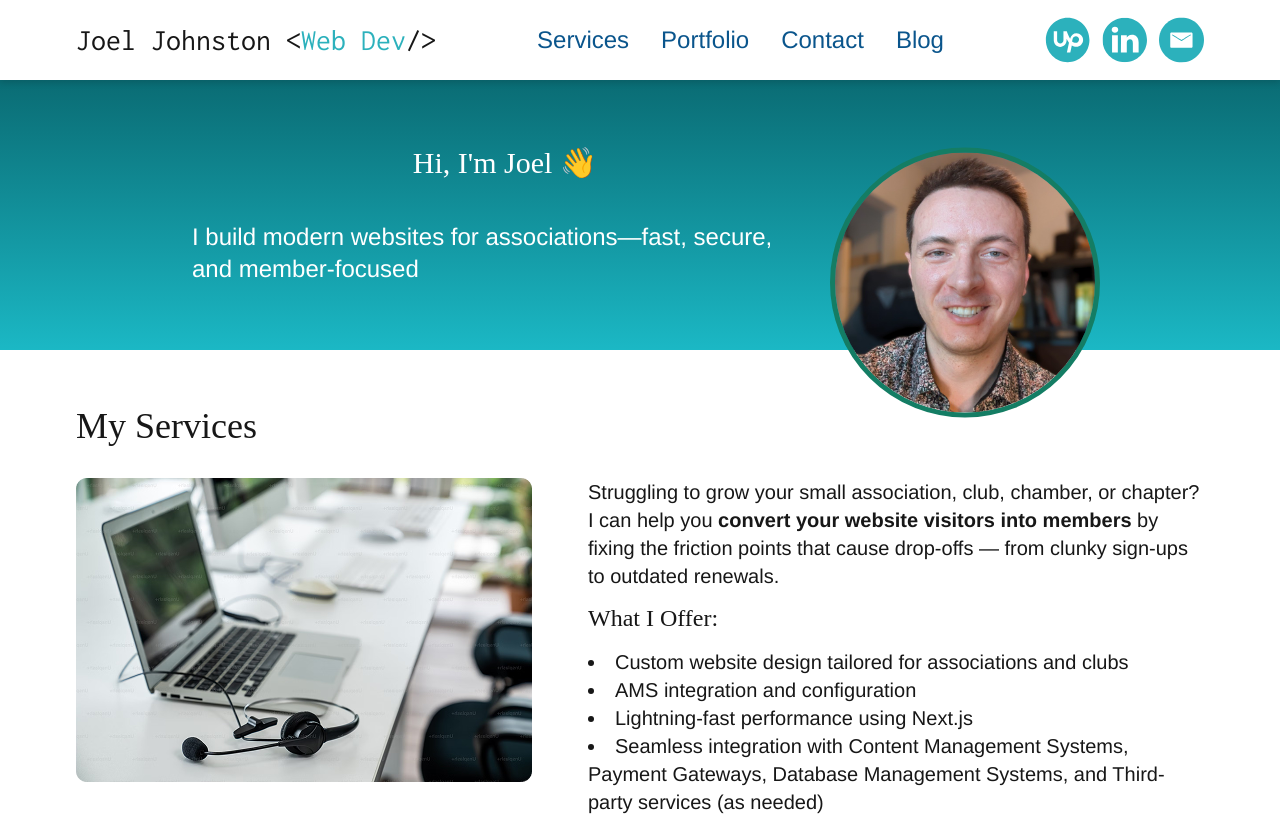
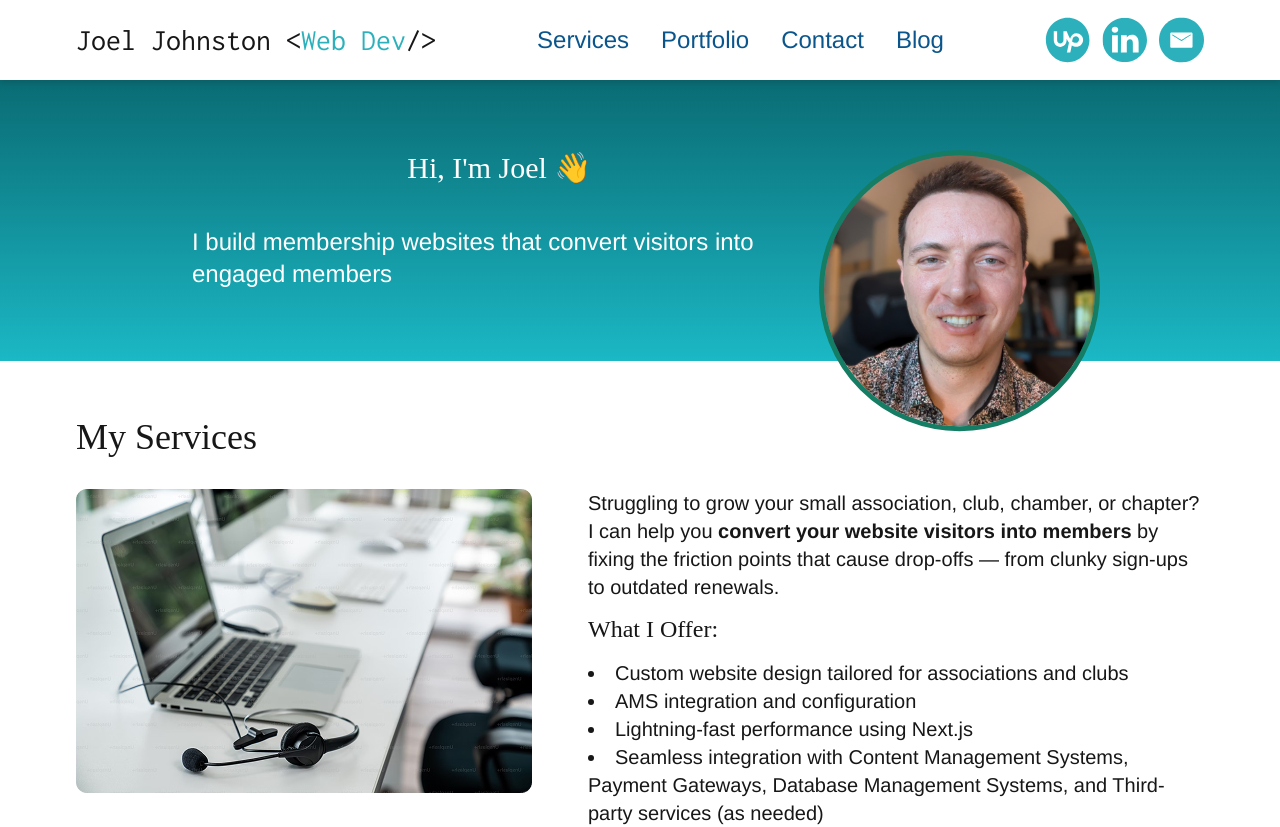
Before and after one commit to Midnight-Sky-Software-Solutions/joeljca-v3, a Next.js app: page / in a window 1280 px wide. Shown: the top 827 px of the page. Built offline with nearby package versions, Linux system fonts and the light colour scheme; a web font is replaced by a local one.

Commit message:
Copy update II

```diff
--- a/app/hero.tsx
+++ b/app/hero.tsx
@@ -14,7 +14,7 @@ export default function Hero() {
         >
           <h2 className="text-white text-3xl font-serif text-center">Hi, I&apos;m Joel 👋</h2>
           <p className="text-white text-2xl mt-10">
-            I build modern websites for associations—fast, secure, and member-focused
+            I build membership websites that convert visitors into engaged members
           </p>
         </motion.div>
         <div>
```
